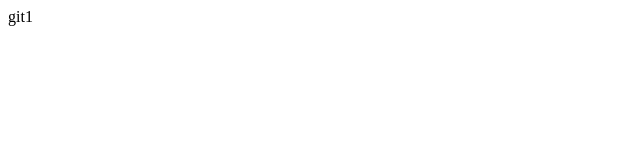
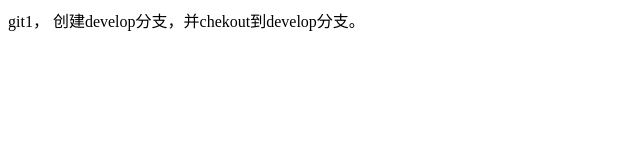
Before and after one commit to fanyifanbumaimeng/gitTest, a plain HTML site: page index.html in a window 1280 px wide. Shown: the whole page, without its empty margins (0-640 px from the left). Drawn offline with Linux system fonts and the light colour scheme.

Commit message:
在develop上作出修改

```diff
--- a/index.html
+++ b/index.html
@@ -7,6 +7,7 @@
     <title>Document</title>
 </head>
 <body>
-    git1
+    git1，
+    创建develop分支，并chekout到develop分支。
 </body>
 </html>
```
